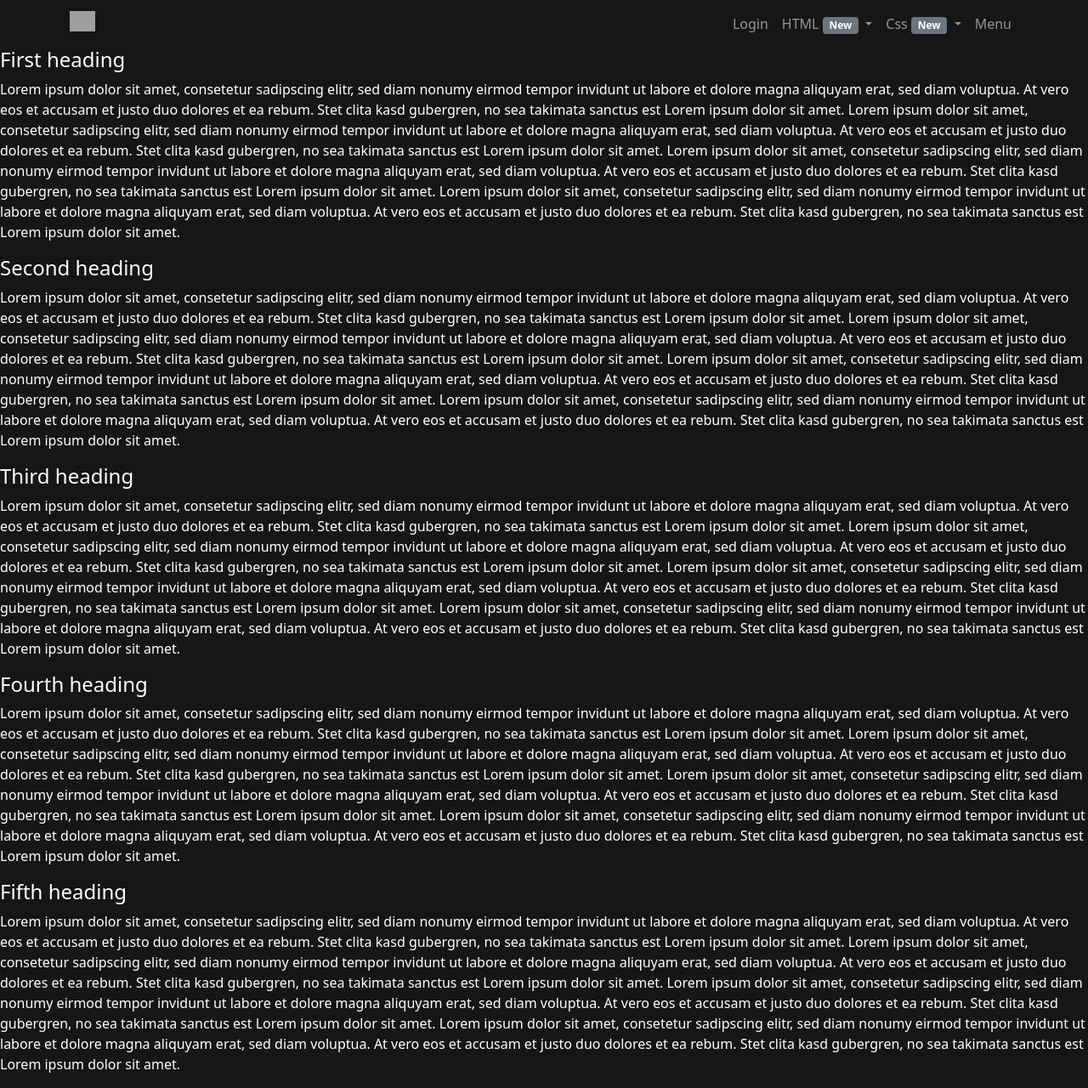
After one commit to pinguinfabi/programmieren.lernen, a PHP site: page /accounts/5snt6aekndmstpo6tqcrihkew6743dza95wofjut/Css/index.html in a window 1280 px wide. The commit adds this page. Shown: the whole page at 85% size. Run offline with PHP 8.4, Linux system fonts and the light colour scheme; grey boxes are pictures that could not be loaded.

Commit message:
Add files via upload

```diff
--- /dev/null
+++ b/accounts/5snt6aekndmstpo6tqcrihkew6743dza95wofjut/Css/index.html
@@ -0,0 +1,105 @@
+<!DOCTYPE html>
+<html>
+  <head>
+    <link href="https://cdn.jsdelivr.net/npm/bootstrap@5.1.3/dist/css/bootstrap.min.css" rel="stylesheet" integrity="sha384-1BmE4kWBq78iYhFldvKuhfTAU6auU8tT94WrHftjDbrCEXSU1oBoqyl2QvZ6jIW3" crossorigin="anonymous">
+    <link rel="stylesheet" href="style.css" />
+    <meta charset="UTF-8" />
+    <meta name="viewport" content="width=device-width, user-scalable=no" />
+    <link href="css/bootstrap.min.css" rel="stylesheet">
+    <title>Css</title>
+
+  </head>
+  <body>
+<div class="container">
+  <nav class="navbar navbar-expand-md navbar-dark">
+
+    <a href="#" class="navbar-brand">
+      <img src="https://cdn.discordapp.com/attachments/791255235712647179/791287025260691476/pinguin_drache.png" alt="Penguin" width="30" height="24"
+      class="d-inline-block align-top">
+       <span class="hidden">Bootstrap 5</span>
+      </a>
+
+    <button
+       class="navbar-toggler"
+       type="button"
+       data-bs-toggle="collapse"
+       data-bs-target="#toggleMobileMenu"
+       aria-controls="toggleMobileMenu"
+       aria-expanded="false"
+       aria-lable="Toggle navigation"
+    >
+
+    <span class="navbar-toggler-icon"></span>
+
+    </button>
+    <div class="collapse navbar-collapse" id="toggleMobileMenu">
+      <ul class="navbar-nav ms-auto text-center">
+
+        <li>
+          <a class="nav-link" href="../login/">Login</a>
+        </li>
+        <li class="nav-item dropdown">
+          <a class="nav-link dropdown-toggle" href="#" id="navbarDarkDropdownMenuLink" role="button" data-bs-toggle="dropdown" aria-expanded="false">
+            HTML <span class="badge bg-secondary">New</span>
+          </a>
+          <ul class="dropdown-menu dropdown-menu-dark" aria-labelledby="navbarDarkDropdownMenuLink">
+            <li><a class="dropdown-item" href="../Html/index.html#scrollspyheading1">First heading</a></li>
+            <li><a class="dropdown-item" href="../Html/index.html#scrollspyHeading2">Second heading</a></li>
+            <li><a class="dropdown-item" href="../Html/index.html#scrollspyHeading3">Third heading</a></li>
+          </ul>
+        </li>
+
+        <li class="nav-item dropdown">
+          <a class="nav-link dropdown-toggle" href="#" id="navbarDarkDropdownMenuLink" role="button" data-bs-toggle="dropdown" aria-expanded="false">
+            Css <span class="badge bg-secondary">New</span>
+          </a>
+          <ul class="dropdown-menu dropdown-menu-dark" aria-labelledby="navbarDarkDropdownMenuLink">
+            <li><a class="dropdown-item" href="../Css/index.html#scrollspyHeading1">First heading</a></li>
+            <li><a class="dropdown-item" href="../Css/index.html#scrollspyHeading2">Second heading</a></li>
+            <li><a class="dropdown-item" href="../Css/index.html#scrollspyHeading3">Third heading</a></li>
+          </ul>
+
+            <li>
+                <a class="nav-link" href="../index.html">Menu</a>
+            </li>
+
+      </ul>
+    </div>
+  </nav>
+</div>
+
+
+
+<div data-bs-spy="scroll" data-bs-target="#navbar-example2" data-bs-offset="0" class="scrollspy-example" tabindex="0">
+  <h4 id="scrollspyHeading1">First heading</h4>
+  <p>Lorem ipsum dolor sit amet, consetetur sadipscing elitr, sed diam nonumy eirmod tempor invidunt ut labore et dolore magna aliquyam erat, sed diam voluptua. At vero eos et accusam et justo duo dolores et ea rebum. Stet clita kasd gubergren, no sea takimata sanctus est Lorem ipsum dolor sit amet. Lorem ipsum dolor sit amet, consetetur sadipscing elitr, sed diam nonumy eirmod tempor invidunt ut labore et dolore magna aliquyam erat, sed diam voluptua. At vero eos et accusam et justo duo dolores et ea rebum. Stet clita kasd gubergren, no sea takimata sanctus est Lorem ipsum dolor sit amet.
+    Lorem ipsum dolor sit amet, consetetur sadipscing elitr, sed diam nonumy eirmod tempor invidunt ut labore et dolore magna aliquyam erat, sed diam voluptua. At vero eos et accusam et justo duo dolores et ea rebum. Stet clita kasd gubergren, no sea takimata sanctus est Lorem ipsum dolor sit amet. Lorem ipsum dolor sit amet, consetetur sadipscing elitr, sed diam nonumy eirmod tempor invidunt ut labore et dolore magna aliquyam erat, sed diam voluptua. At vero eos et accusam et justo duo dolores et ea rebum. Stet clita kasd gubergren, no sea takimata sanctus est Lorem ipsum dolor sit amet.
+  </p>
+  <h4 id="scrollspyHeading2">Second heading</h4>
+  <p>Lorem ipsum dolor sit amet, consetetur sadipscing elitr, sed diam nonumy eirmod tempor invidunt ut labore et dolore magna aliquyam erat, sed diam voluptua. At vero eos et accusam et justo duo dolores et ea rebum. Stet clita kasd gubergren, no sea takimata sanctus est Lorem ipsum dolor sit amet. Lorem ipsum dolor sit amet, consetetur sadipscing elitr, sed diam nonumy eirmod tempor invidunt ut labore et dolore magna aliquyam erat, sed diam voluptua. At vero eos et accusam et justo duo dolores et ea rebum. Stet clita kasd gubergren, no sea takimata sanctus est Lorem ipsum dolor sit amet.
+    Lorem ipsum dolor sit amet, consetetur sadipscing elitr, sed diam nonumy eirmod tempor invidunt ut labore et dolore magna aliquyam erat, sed diam voluptua. At vero eos et accusam et justo duo dolores et ea rebum. Stet clita kasd gubergren, no sea takimata sanctus est Lorem ipsum dolor sit amet. Lorem ipsum dolor sit amet, consetetur sadipscing elitr, sed diam nonumy eirmod tempor invidunt ut labore et dolore magna aliquyam erat, sed diam voluptua. At vero eos et accusam et justo duo dolores et ea rebum. Stet clita kasd gubergren, no sea takimata sanctus est Lorem ipsum dolor sit amet.
+  </p>
+  <h4 id="scrollspyHeading3">Third heading</h4>
+  <p>Lorem ipsum dolor sit amet, consetetur sadipscing elitr, sed diam nonumy eirmod tempor invidunt ut labore et dolore magna aliquyam erat, sed diam voluptua. At vero eos et accusam et justo duo dolores et ea rebum. Stet clita kasd gubergren, no sea takimata sanctus est Lorem ipsum dolor sit amet. Lorem ipsum dolor sit amet, consetetur sadipscing elitr, sed diam nonumy eirmod tempor invidunt ut labore et dolore magna aliquyam erat, sed diam voluptua. At vero eos et accusam et justo duo dolores et ea rebum. Stet clita kasd gubergren, no sea takimata sanctus est Lorem ipsum dolor sit amet.
+    Lorem ipsum dolor sit amet, consetetur sadipscing elitr, sed diam nonumy eirmod tempor invidunt ut labore et dolore magna aliquyam erat, sed diam voluptua. At vero eos et accusam et justo duo dolores et ea rebum. Stet clita kasd gubergren, no sea takimata sanctus est Lorem ipsum dolor sit amet. Lorem ipsum dolor sit amet, consetetur sadipscing elitr, sed diam nonumy eirmod tempor invidunt ut labore et dolore magna aliquyam erat, sed diam voluptua. At vero eos et accusam et justo duo dolores et ea rebum. Stet clita kasd gubergren, no sea takimata sanctus est Lorem ipsum dolor sit amet.
+  </p>
+  <h4 id="scrollspyHeading4">Fourth heading</h4>
+  <p>Lorem ipsum dolor sit amet, consetetur sadipscing elitr, sed diam nonumy eirmod tempor invidunt ut labore et dolore magna aliquyam erat, sed diam voluptua. At vero eos et accusam et justo duo dolores et ea rebum. Stet clita kasd gubergren, no sea takimata sanctus est Lorem ipsum dolor sit amet. Lorem ipsum dolor sit amet, consetetur sadipscing elitr, sed diam nonumy eirmod tempor invidunt ut labore et dolore magna aliquyam erat, sed diam voluptua. At vero eos et accusam et justo duo dolores et ea rebum. Stet clita kasd gubergren, no sea takimata sanctus est Lorem ipsum dolor sit amet.
+    Lorem ipsum dolor sit amet, consetetur sadipscing elitr, sed diam nonumy eirmod tempor invidunt ut labore et dolore magna aliquyam erat, sed diam voluptua. At vero eos et accusam et justo duo dolores et ea rebum. Stet clita kasd gubergren, no sea takimata sanctus est Lorem ipsum dolor sit amet. Lorem ipsum dolor sit amet, consetetur sadipscing elitr, sed diam nonumy eirmod tempor invidunt ut labore et dolore magna aliquyam erat, sed diam voluptua. At vero eos et accusam et justo duo dolores et ea rebum. Stet clita kasd gubergren, no sea takimata sanctus est Lorem ipsum dolor sit amet.
+  </p>
+  <h4 id="scrollspyHeading5">Fifth heading</h4>
+  <p>Lorem ipsum dolor sit amet, consetetur sadipscing elitr, sed diam nonumy eirmod tempor invidunt ut labore et dolore magna aliquyam erat, sed diam voluptua. At vero eos et accusam et justo duo dolores et ea rebum. Stet clita kasd gubergren, no sea takimata sanctus est Lorem ipsum dolor sit amet. Lorem ipsum dolor sit amet, consetetur sadipscing elitr, sed diam nonumy eirmod tempor invidunt ut labore et dolore magna aliquyam erat, sed diam voluptua. At vero eos et accusam et justo duo dolores et ea rebum. Stet clita kasd gubergren, no sea takimata sanctus est Lorem ipsum dolor sit amet.
+    Lorem ipsum dolor sit amet, consetetur sadipscing elitr, sed diam nonumy eirmod tempor invidunt ut labore et dolore magna aliquyam erat, sed diam voluptua. At vero eos et accusam et justo duo dolores et ea rebum. Stet clita kasd gubergren, no sea takimata sanctus est Lorem ipsum dolor sit amet. Lorem ipsum dolor sit amet, consetetur sadipscing elitr, sed diam nonumy eirmod tempor invidunt ut labore et dolore magna aliquyam erat, sed diam voluptua. At vero eos et accusam et justo duo dolores et ea rebum. Stet clita kasd gubergren, no sea takimata sanctus est Lorem ipsum dolor sit amet.
+  </p>
+</div>
+
+
+
+    <script src="https://cdn.jsdelivr.net/npm/bootstrap@5.1.3/dist/js/bootstrap.bundle.min.js" integrity="sha384-ka7Sk0Gln4gmtz2MlQnikT1wXgYsOg+OMhuP+IlRH9sENBO0LRn5q+8nbTov4+1p" crossorigin="anonymous"></script>
+
+
+
+
+
+  </body>
+</html>
--- /dev/null
+++ b/accounts/5snt6aekndmstpo6tqcrihkew6743dza95wofjut/Css/style.css
@@ -0,0 +1,13 @@
+* {
+  margin: 0;
+}
+
+html body {
+  background-color: rgb(22, 22, 22);
+  color: #ffffff;
+  cursor: default;
+}
+
+.hidden{
+  display: none;
+}
```
Also changed, not shown: accounts/5snt6aekndmstpo6tqcrihkew6743dza95wofjut/Html/index.html (added, +106 -0 lines), accounts/5snt6aekndmstpo6tqcrihkew6743dza95wofjut/Html/style.css (added, +13 -0 lines), accounts/5snt6aekndmstpo6tqcrihkew6743dza95wofjut/index.html (+34 -2 lines), accounts/5snt6aekndmstpo6tqcrihkew6743dza95wofjut/style.css (line endings or trailing spaces).
